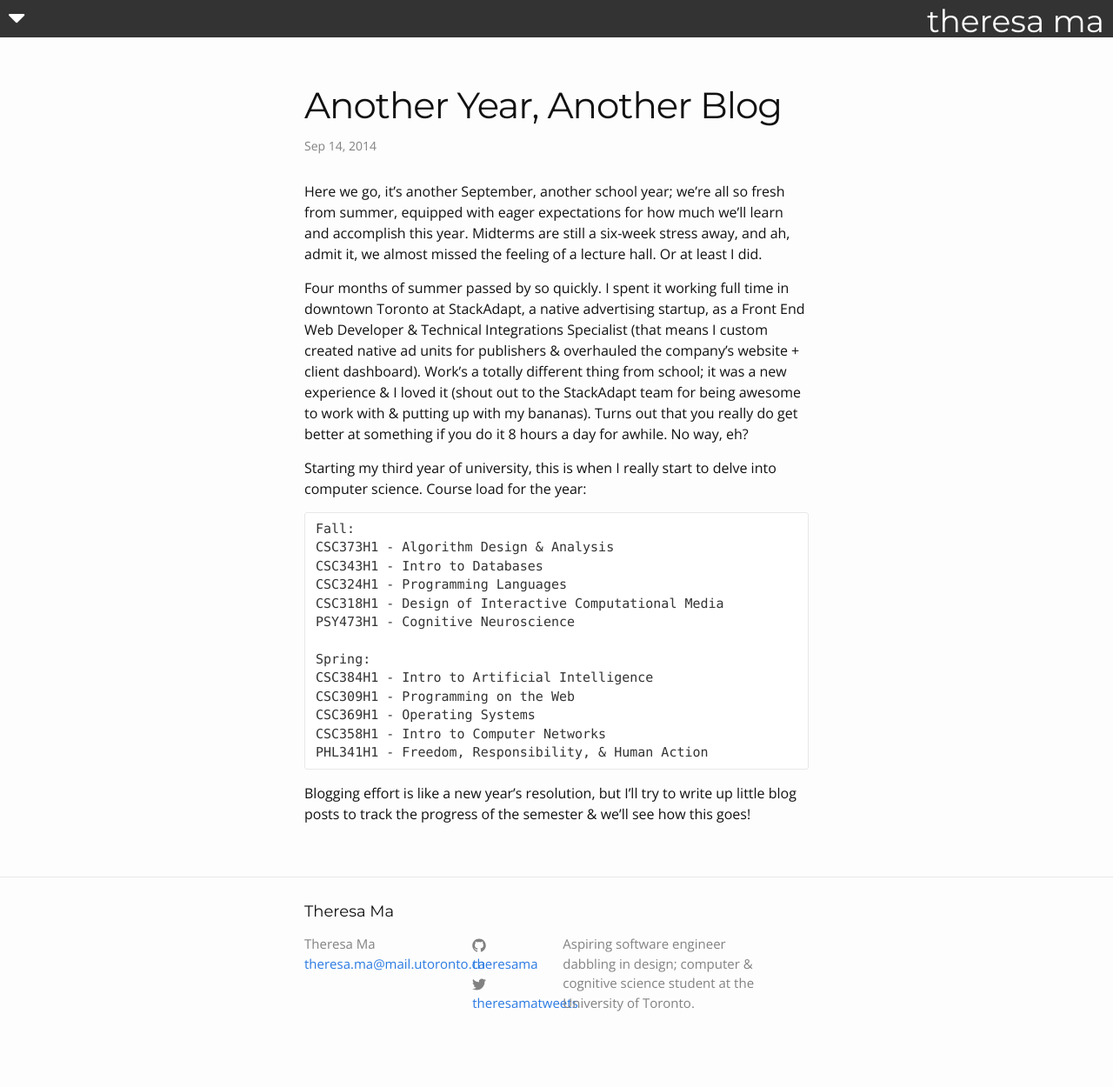
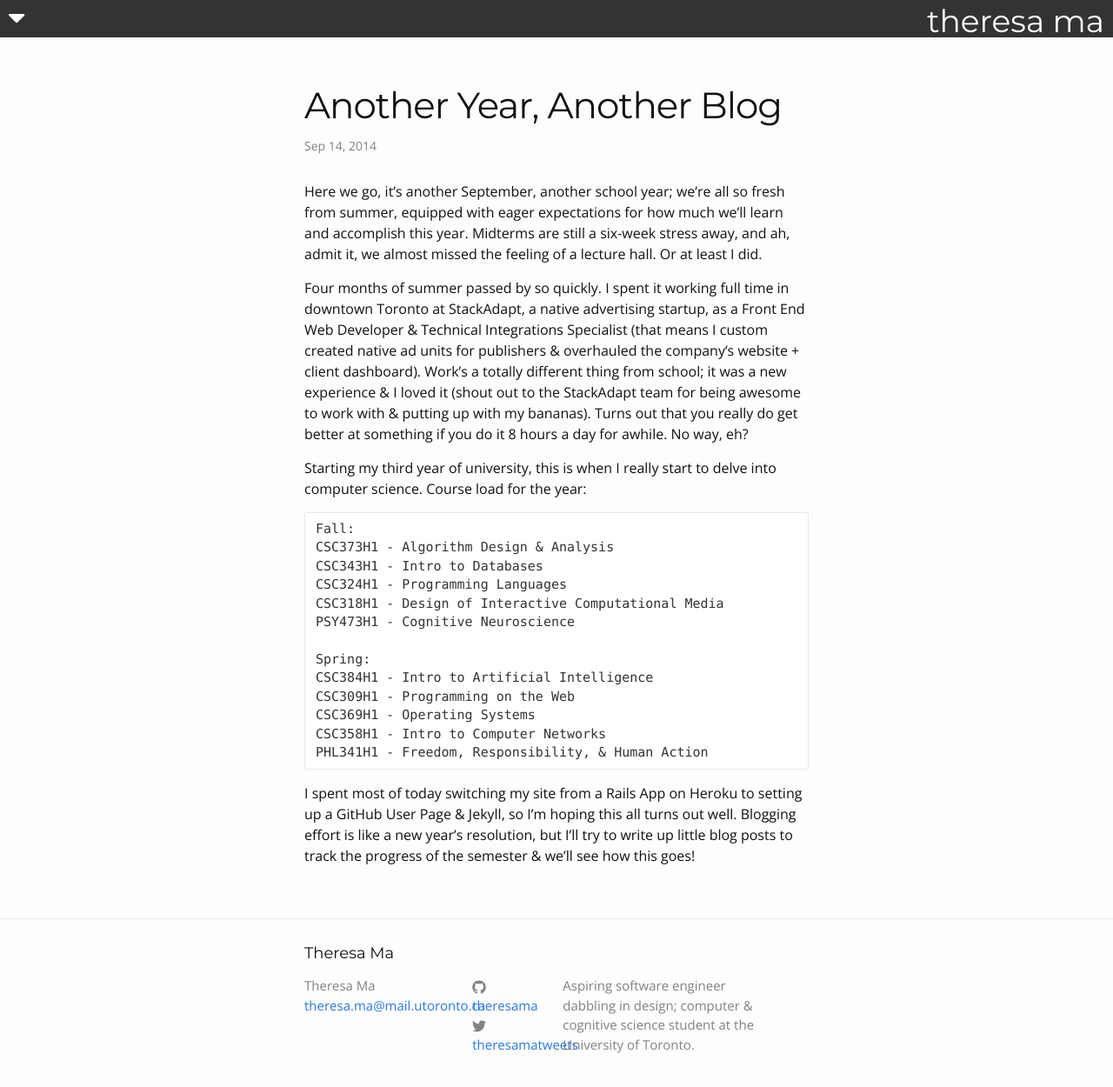
Before and after one commit to theresama/theresama.github.io, a Jekyll site: the page built from _posts/2014-09-14-starting-jekyll.md, in a window 1280 px wide and 1272 px high. Shown: the top 1250 px of the window at 87% size. Built offline with Jekyll 4.4.1, drawn with Linux system fonts in a browser that asks for light colours; nearby versions of some CDN libraries.

Commit message:
edit post

```diff
--- a/_posts/2014-09-14-starting-jekyll.md
+++ b/_posts/2014-09-14-starting-jekyll.md
@@ -23,4 +23,4 @@ Starting my third year of university, this is when I really start to delve into
 	CSC358H1 - Intro to Computer Networks
 	PHL341H1 - Freedom, Responsibility, & Human Action
 
-Blogging effort is like a new year's resolution, but I'll try to write up little blog posts to track the progress of the semester & we'll see how this goes!
+I spent most of today switching my site from a Rails App on Heroku to setting up a GitHub User Page & Jekyll, so I'm hoping this all turns out well. Blogging effort is like a new year's resolution, but I'll try to write up little blog posts to track the progress of the semester & we'll see how this goes!
```
Also changed, not shown: 1 other file.
